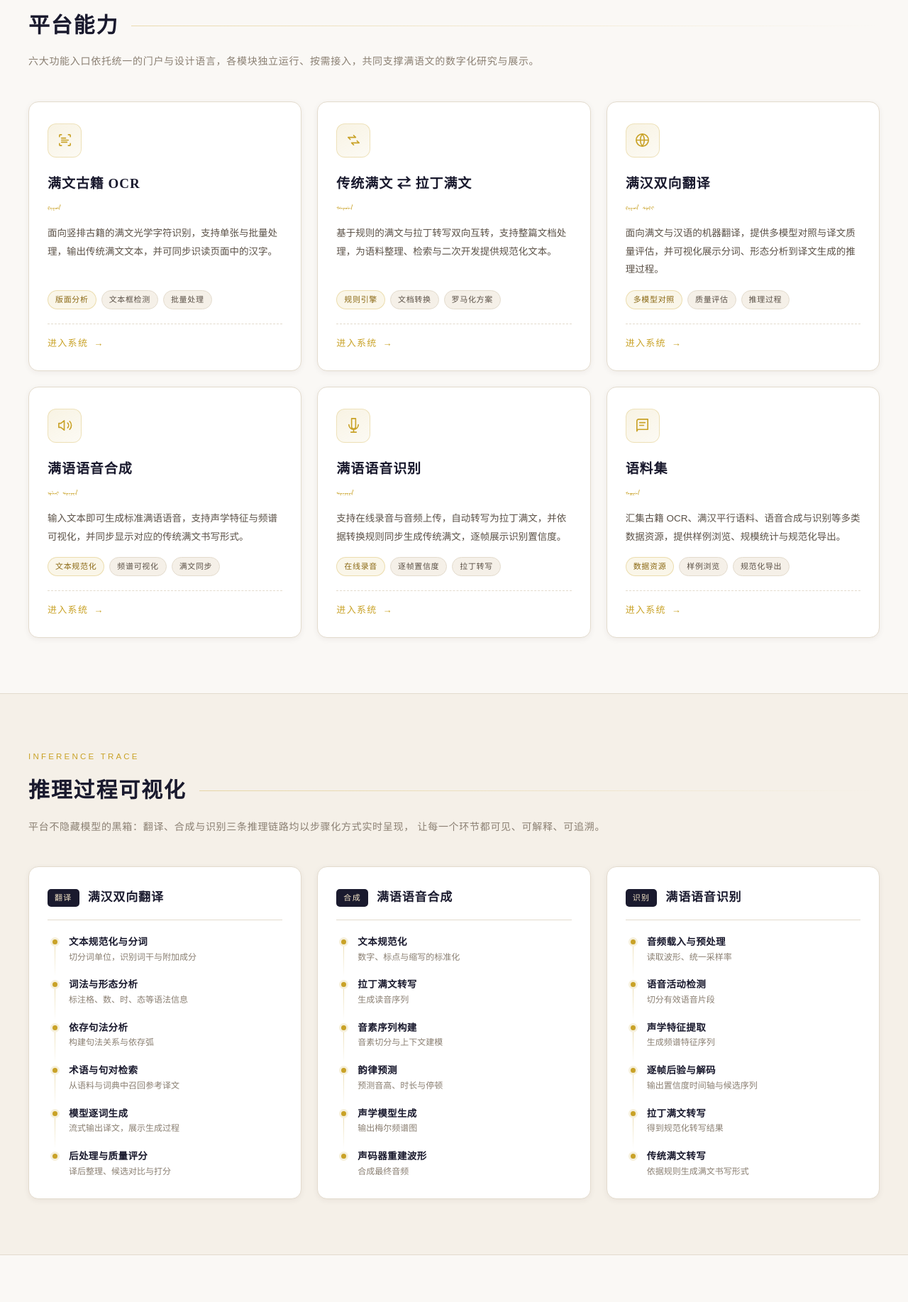
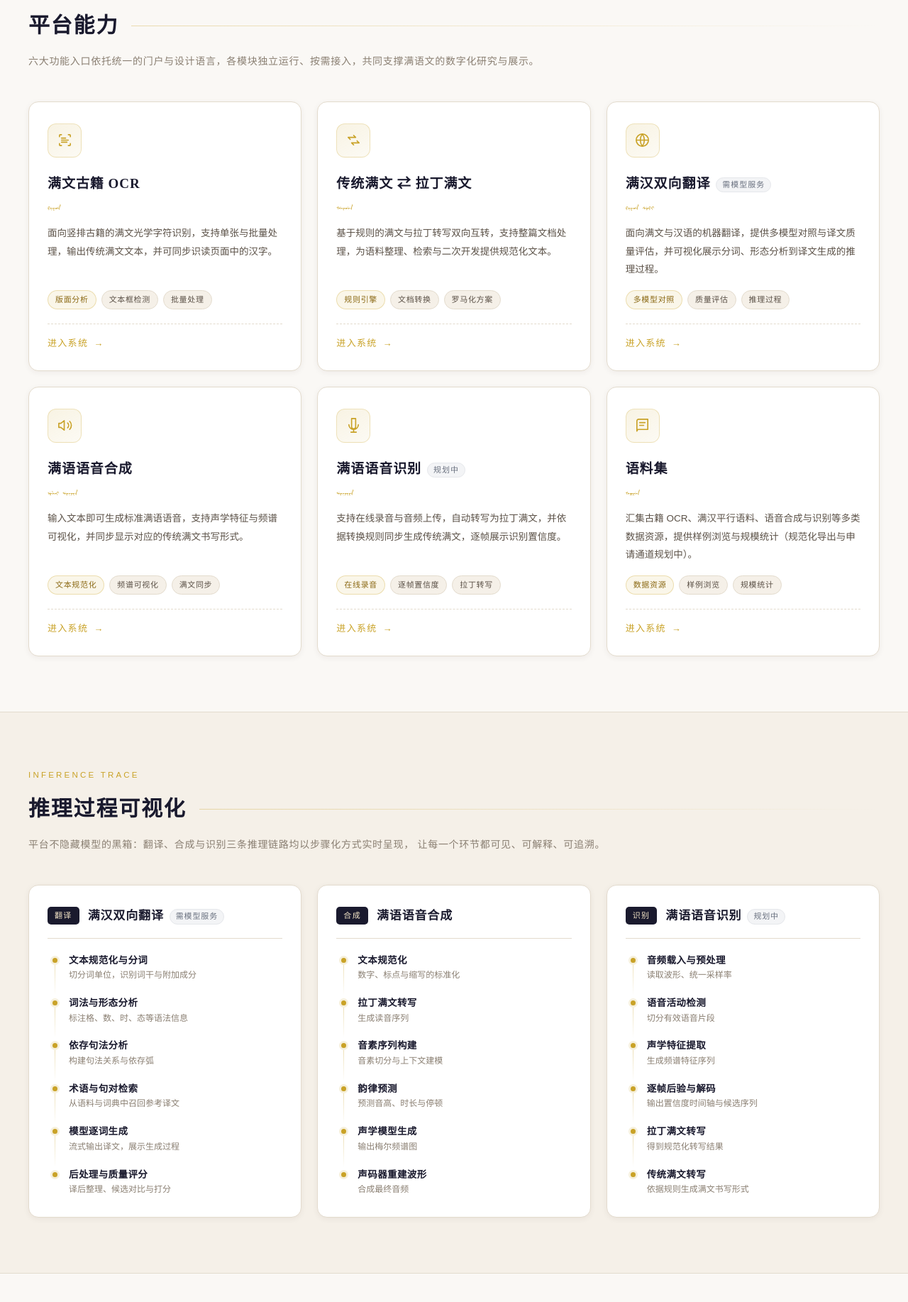
Before and after one commit to feelins/manchu_demo, a Flask app: page / in a window 1280 px wide. Shown: the part 848-2683 px from the top of the page at 71% size. Run offline with Flask 3, Linux system fonts and the light colour scheme.

Commit message:
fix(home): 首页如实标注未实现/受限模块，不把占位页说成已上线
对账首页与菜单功能后发现三处宣传口径过头，v0 阶段先收缩为如实标注：
  · 满语语音识别：/asr/ 实为 Coming Soon 占位页（05语音识别/ 规划目录也是空的）
    → 能力卡与推理链路加「规划中」徽章
  · 满汉双向翻译：页面已收编，但 8001/8003/8005 三个模型服务不在本机
    → 能力卡与推理链路加「需模型服务」徽章，避免演示时点不动
  · 语料集：页面只有样例浏览与统计，导出/申请通道尚未做
    → 描述改为「样例浏览与规模统计（规范化导出与申请通道规划中）」，标签同步

数字不动：首页 5 张数据卡与 /corpus/、/api/corpus/stats 核对一致。

```diff
--- a/static/css/home.css
+++ b/static/css/home.css
@@ -229,3 +229,18 @@
   .pipeline,.workspace-grid{grid-template-columns:1fr;}
   .workspace{padding:34px 22px;}
 }
+
+/* 模块状态徽章：「规划中」「需模型服务」等，避免首页把未实现功能说成已实现 */
+.card-status{
+  display:inline-block;
+  margin-left:8px;
+  padding:1px 8px;
+  border-radius:999px;
+  font-size:11px;
+  font-weight:500;
+  line-height:1.6;
+  vertical-align:middle;
+  background:#f3f4f6;
+  color:#6b7280;
+  border:1px solid #e5e7eb;
+}
--- a/templates/index.html
+++ b/templates/index.html
@@ -48,7 +48,7 @@
       <div class="card-icon">
         <svg viewBox="0 0 24 24"><path d="{{ card.icon }}"/></svg>
       </div>
-      <h3>{{ card.title }}</h3>
+      <h3>{{ card.title }}{% if card.status %}<span class="card-status">{{ card.status }}</span>{% endif %}</h3>
       <div class="card-manju">{{ card.manju }}</div>
       <p>{{ card.desc }}</p>
       <div class="card-tags">
@@ -79,7 +79,7 @@
       <div class="pipe">
         <div class="pipe-head">
           <span class="badge">{{ pipe.badge }}</span>
-          <h3>{{ pipe.title }}</h3>
+          <h3>{{ pipe.title }}{% if pipe.status %}<span class="card-status">{{ pipe.status }}</span>{% endif %}</h3>
         </div>
         <ul class="steps">
           {% for title, note in pipe.steps %}
```
Also changed, not shown: config.py (+9 -2 lines).
